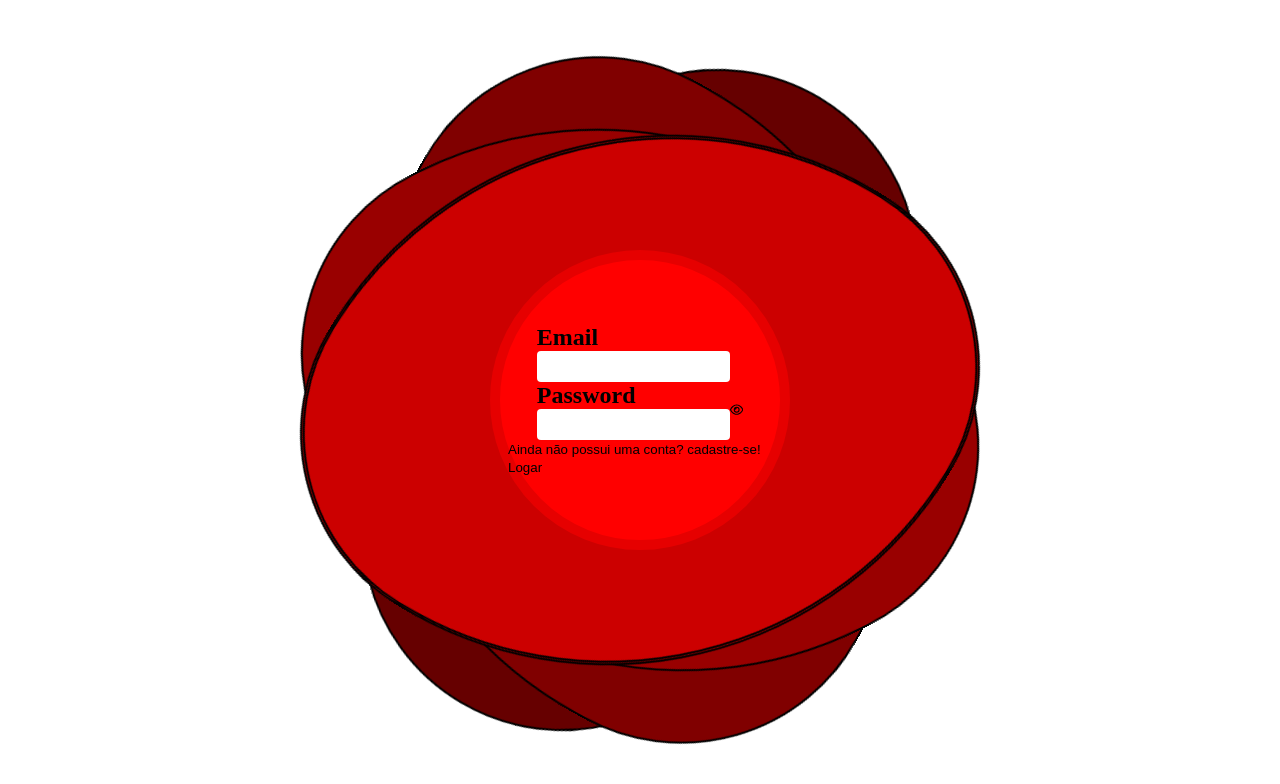
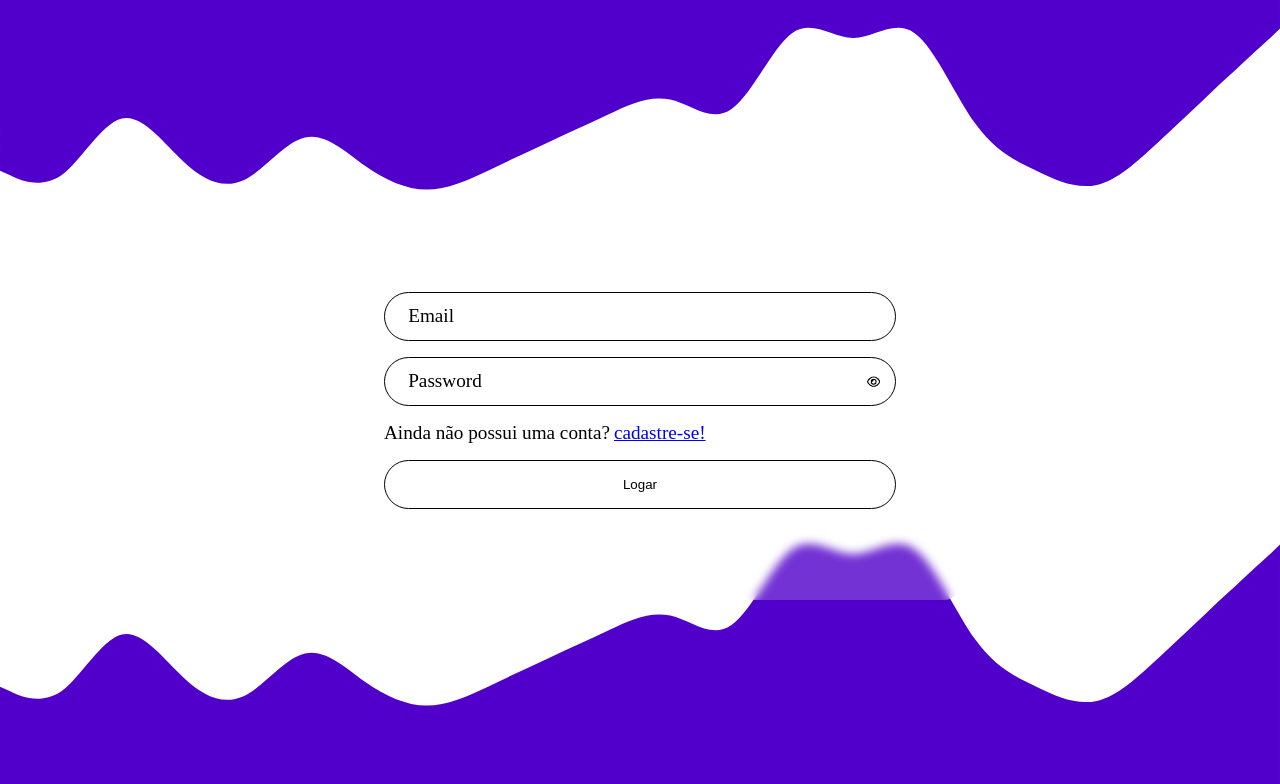
Before and after one commit to Leckller/NestTwitter, a React (Vite) app in the folder frontend/: page / in a window 1280 px wide. Shown: the top 784 px of the page. Built offline with nearby package versions, Linux system fonts and the light colour scheme.

Commit message:
feat: fiz uma pagina de login mais bonitinha; fix: consertei o icone da profile

```diff
--- a/frontend/src/components/Layout/Layout/StyledOutlet.ts
+++ b/frontend/src/components/Layout/Layout/StyledOutlet.ts
@@ -6,6 +6,7 @@ export const StyledOutlet = styled.div`
   width: 100%;
   display: flex;
   max-width: 1300px;
+  gap: 16px;
   justify-content: center;
 
   aside {
--- a/frontend/src/pages/Login/Login.tsx
+++ b/frontend/src/pages/Login/Login.tsx
@@ -1,5 +1,5 @@
 import { useState } from 'react';
-import { useNavigate } from 'react-router-dom';
+import { Link, useNavigate } from 'react-router-dom';
 import { useAppDispatch } from '../../hooks/reduxHooks';
 import { StyledLogin } from './StyledLogin';
 import { fetchLogin } from '../../redux/Thunks/User/LoginThunk';
@@ -25,27 +25,36 @@ function Login() {
 
   return (
     <StyledLogin>
+      <svg className='wave tzero' xmlns="http://www.w3.org/2000/svg" viewBox="0 0 1440 320">
+        <path fill="#5000ca" fill-opacity="1" d="M0,192L11.4,197.3C22.9,203,46,213,69,197.3C91.4,181,114,139,137,133.3C160,128,183,160,206,181.3C228.6,203,251,213,274,202.7C297.1,192,320,160,343,154.7C365.7,149,389,171,411,186.7C434.3,203,457,213,480,213.3C502.9,213,526,203,549,192C571.4,181,594,171,617,160C640,149,663,139,686,128C708.6,117,731,107,754,112C777.1,117,800,139,823,122.7C845.7,107,869,53,891,37.3C914.3,21,937,43,960,42.7C982.9,43,1006,21,1029,37.3C1051.4,53,1074,107,1097,138.7C1120,171,1143,181,1166,192C1188.6,203,1211,213,1234,208C1257.1,203,1280,181,1303,160C1325.7,139,1349,117,1371,96C1394.3,75,1417,53,1429,42.7L1440,32L1440,0L1428.6,0C1417.1,0,1394,0,1371,0C1348.6,0,1326,0,1303,0C1280,0,1257,0,1234,0C1211.4,0,1189,0,1166,0C1142.9,0,1120,0,1097,0C1074.3,0,1051,0,1029,0C1005.7,0,983,0,960,0C937.1,0,914,0,891,0C868.6,0,846,0,823,0C800,0,777,0,754,0C731.4,0,709,0,686,0C662.9,0,640,0,617,0C594.3,0,571,0,549,0C525.7,0,503,0,480,0C457.1,0,434,0,411,0C388.6,0,366,0,343,0C320,0,297,0,274,0C251.4,0,229,0,206,0C182.9,0,160,0,137,0C114.3,0,91,0,69,0C45.7,0,23,0,11,0L0,0Z"></path>
+      </svg>
       <form
         onSubmit={(e) => e.preventDefault()}
       >
 
-        <article>
-          <label>
-            <h2>Email</h2>
+        <section>
+          <article>
             <input
+              value={fields.email}
+              id='email-i'
+              required
               onChange={({ target: { value } }) => handleSetField('email', value)}
-              type="email"
+              type="text"
             />
-          </label>
+            <label htmlFor='email-i'>Email</label>
+          </article>
 
-          <article>
-            <label>
-              <h2>Password</h2>
+          <div>
+            <article>
               <input
+                value={fields.password}
+                id='password-i'
+                required
                 onChange={({ target: { value } }) => handleSetField('password', value)}
                 type={viewPassword ? 'text' : 'password'}
               />
-            </label>
+              <label htmlFor='password-i'>Password</label>
+            </article>
 
             <button onClick={() => setViewPassword((prev) => !prev)}>
               {
@@ -56,29 +65,27 @@ function Login() {
                 )
               }
             </button>
-          </article>
-        </article>
+          </div>
+
+        </section>
 
         <section>
-          <button onClick={() => navigate('/register')}>
-            Ainda não possui uma conta? cadastre-se!
-          </button>
+          <p>
+            Ainda não possui uma conta?
+            <Link to={'/register'}>
+              cadastre-se!
+            </Link>
+          </p>
           <button type="submit" onClick={() => handleSubmit()}>
             Logar
           </button>
         </section>
 
       </form>
-      <div>
-        <div>
-          <div>
-            <div>
-              <div>
-              </div>
-            </div>
-          </div>
-        </div>
-      </div>
+
+      <svg className='wave bzero' xmlns="http://www.w3.org/2000/svg" viewBox="0 0 1440 320">
+        <path fill="#5000ca" fill-opacity="1" d="M0,192L11.4,197.3C22.9,203,46,213,69,197.3C91.4,181,114,139,137,133.3C160,128,183,160,206,181.3C228.6,203,251,213,274,202.7C297.1,192,320,160,343,154.7C365.7,149,389,171,411,186.7C434.3,203,457,213,480,213.3C502.9,213,526,203,549,192C571.4,181,594,171,617,160C640,149,663,139,686,128C708.6,117,731,107,754,112C777.1,117,800,139,823,122.7C845.7,107,869,53,891,37.3C914.3,21,937,43,960,42.7C982.9,43,1006,21,1029,37.3C1051.4,53,1074,107,1097,138.7C1120,171,1143,181,1166,192C1188.6,203,1211,213,1234,208C1257.1,203,1280,181,1303,160C1325.7,139,1349,117,1371,96C1394.3,75,1417,53,1429,42.7L1440,32L1440,320L1428.6,320C1417.1,320,1394,320,1371,320C1348.6,320,1326,320,1303,320C1280,320,1257,320,1234,320C1211.4,320,1189,320,1166,320C1142.9,320,1120,320,1097,320C1074.3,320,1051,320,1029,320C1005.7,320,983,320,960,320C937.1,320,914,320,891,320C868.6,320,846,320,823,320C800,320,777,320,754,320C731.4,320,709,320,686,320C662.9,320,640,320,617,320C594.3,320,571,320,549,320C525.7,320,503,320,480,320C457.1,320,434,320,411,320C388.6,320,366,320,343,320C320,320,297,320,274,320C251.4,320,229,320,206,320C182.9,320,160,320,137,320C114.3,320,91,320,69,320C45.7,320,23,320,11,320L0,320Z"></path>
+      </svg>
     </StyledLogin>
   );
 }
--- a/frontend/src/pages/Login/StyledLogin.ts
+++ b/frontend/src/pages/Login/StyledLogin.ts
@@ -6,114 +6,141 @@ export const StyledLogin = styled.main`
   width: 100%;
   height: 100vh;
   display: flex;
-  overflow: hidden;
 
   justify-content: center;
   align-items: center;
+
+  font-size: 1.2rem;
 
   button {
     cursor: pointer;
   }
 
-  div {
-    border-radius: 400px 201px 400px 201px;
-      -webkit-border-radius: 400px 201px 400px 201px;
-      -moz-border-radius: 400px 201px 400px 201px;
-
-    ${media.sm`
-      min-width: 400px;
-      min-height: 400px;
-      border-radius: 250px 151px 250px 151px;
-        -webkit-border-radius: 250px 151px 250px 151px;
-        -moz-border-radius: 250px 151px 250px 151px;
-    `}
-
-    border: solid black 2px;
-    min-width: 600px;
-    min-height: 600px;
+  .wave {
+    position: absolute;
+    z-index: 1;
+    width: 100%;
   }
 
-  div {
-    animation: PR1 20s infinite;
-    background-color: rgb(102, 0, 0);
+  .tzero{
+    top:0;
   }
 
-  div div{
-    animation: PL1 15s infinite;
-    background-color: #800000;
-  }
+  .bzero {
+    bottom: 0;
 
-  div div div {
-    animation: PR1 10s infinite;
-    background-color: #990000;
-  }
-
-  div div div div{
-    animation: PL1 5s infinite;
-    background-color: #b30000;
-  }
-
-  div div div div div{
-    animation: none;
-    background-color: #cc0000;
   }
 
   form {
+    z-index: 10;
 
-    position: absolute;
-    z-index: 9999;
-    background-color: #ff0000;
+    backdrop-filter: blur(5px);
+    background-color: rgba(255, 255, 255, 0.2);
+
+    width: 50%;
+    max-width: 800px;
+
+    ${media.sm`
+      width: 90%;
+    `}
+
+    min-height: 300px;
+    height: 50%;
+    max-height: 600px;
+
+    border-radius: 16px;
     display: flex;
     flex-direction: column;
+    align-items: center;
     justify-content: center;
-    align-items: center;
-    padding: 8px;
-    border-radius: 9999px;
-    width: 300px;
-    min-height: 300px;
+    gap: 16px;
 
-    article > article {
+    section:nth-child(1) {
+      width: 80%;
       display: flex;
+      flex-direction: column;
+      gap: 16px;
+
+      article {
+        width: 100%;
+        position: relative;
+
+        label {
+          padding: 0 5px;
+          position: absolute;
+          top: 50%;
+          left: 1em;
+          transform: translateY(-50%);
+          pointer-events: none;
+          transition: .3s;
+        }
+
+        input {
+          width: 100%;
+          border: solid black 1px;
+          border-radius: 32px;
+          padding: 16px;
+          background-color: transparent;
+          outline: none;
+        }
+
+        input:focus~label,
+        input:valid~label{
+          top: 0;
+          background-color: white;
+          border: 1px solid black;
+          font-size: 0.7rem;
+        }
+
+      }
+
+      div {
+        gap: 8px;
+        display: flex;
+        position: relative;
+        align-items: center;
+
+        input {
+          padding-right: 30px;
+        }
+
+        button {
+          right: 1rem;
+          position: absolute;
+          transform: translateY(2px);
+        }
+      }
+
     }
 
-    input {
-      outline: none;
-      border: none;
-      padding: 8px;
-      border-radius: 4px;
+    section:nth-child(2) {
+      display: flex;
+      flex-direction: column;
+      width: 80%;
+      gap: 16px;
+
+      // Ainda não possui cadastro/login
+      p {
+        display: flex;
+        flex-wrap: wrap;
+        gap: 4px;
+      }
+
+      // Logar
+      button {
+        border: solid black 1px;
+        border-radius: 32px;
+        padding: 16px;
+      }
+
     }
+  }
 
-    ${media.xxs`
-      width: 100%;
-      label {
-        width: 100%;
-      }
-      input {
-        width: 100%;
-
-      }
-    `}
-
-    border: 10px solid #e60000;
+  @keyframes textFrame {
+    100% {
+      transform: translate(-45px);
+    }
 
   }
 
-  @keyframes PR1 {
-    0% {
-      transform: rotate(0deg);
-    }
-    100% {
-      transform: rotate(360deg);
-    }
-  }
-
-  @keyframes PL1 {
-    0% {
-      transform: rotate(360deg);
-    }
-    100% {
-      transform: rotate(0deg);
-    }
-  }
-
 `;
--- a/frontend/src/pages/Profile/EditProfile.tsx
+++ b/frontend/src/pages/Profile/EditProfile.tsx
@@ -1,9 +1,15 @@
 import { useAppSelector } from "../../hooks/reduxHooks";
 import DefaultBanner from '../../assets/ProfilePictures/banner.png';
 import DefaultIcon from '../../assets/ProfilePictures/iconFace.png';
+import { EditProfileType } from "../../types/User/UserType";
+import { useState } from "react";
 
 function EditProfile() {
   const { profile } = useAppSelector(s => s.Post);
+
+  const [editProfile, setEditProfile] = useState<EditProfileType>({
+    address: '', banner: '', description: '', name: '', photo: ''
+  })
 
   return (
     <div>
--- a/frontend/src/pages/Profile/Profile.tsx
+++ b/frontend/src/pages/Profile/Profile.tsx
@@ -2,7 +2,7 @@ import { useEffect, useState } from "react"
 import { useParams } from "react-router-dom"
 import { useAppDispatch, useAppSelector } from "../../hooks/reduxHooks"
 import { fetchProfile } from "../../redux/Thunks/User/ProfileThunk";
-import { StyledProfile } from "./StyledProfile";
+import { StyledProfile } from "./Styles/StyledProfile";
 import DefaultBanner from '../../assets/ProfilePictures/banner.png';
 import DefaultIcon from '../../assets/ProfilePictures/iconFace.png';
 import GroupPost from "../../components/Posts/GroupPost/GroupPost";
@@ -12,9 +12,7 @@ import { resetProfile, setLocalPosts, setPage } from "../../redux/Reducers/Post"
 import SinglePost from "../../components/Posts/SinglePost/SinglePost";
 import { fetchUserAnswers } from "../../redux/Thunks/Post/UserAnswers";
 import { fetchUserLikedPosts } from "../../redux/Thunks/User/UserLikedPostsThunk";
-import { EditProfileType } from "../../types/User/UserType";
-
-
+import EditProfile from "./EditProfile";
 
 function Profile() {
   const { id } = useParams();
@@ -23,9 +21,7 @@ function Profile() {
   const { profile, localPost, profileAnswers, profileLikes, pages } = useAppSelector(s => s.Post);
   const { token, userId } = useAppSelector(s => s.User);
 
-  const [editProfile, setEditProfile] = useState<EditProfileType>({
-    address: '', banner: '', description: '', name: '', photo: ''
-  })
+  const [edit, setEdit] = useState(false);
 
   useEffect(() => {
     dispatch(fetchProfile({ authorization: token, userId: +id! }));
@@ -38,15 +34,18 @@ function Profile() {
     <>
       {profile ? (
         <StyledProfile>
-
+          {edit && <EditProfile />}
           <div>
             <article>
               <img src={profile.user.banner || DefaultBanner} alt={`${profile.user.name}-banner`} />
             </article>
             <article>
               <img src={profile.user.photo || DefaultIcon} alt={`${profile.user.name}-photo`} />
+
               {userId === +id! ? (
-                <button>Editar Perfil</button>
+                <button>
+                  Editar Perfil
+                </button>
               ) : (
                 <button onClick={() => dispatch(fetchFollow({ authorization: token, followedId: +id! }))}>
                   {profile.user.isFollowing ? 'seguindo' : 'seguir'}
--- a/frontend/src/pages/Profile/StyledProfile.tsx
+++ b/frontend/src/pages/Profile/Styles/StyledProfile.tsx
@@ -1,5 +1,5 @@
 import styled from "styled-components";
-import media from "../../utils/media";
+import media from "../../../utils/media";
 
 export const StyledProfile = styled.main`
 
@@ -35,12 +35,11 @@ export const StyledProfile = styled.main`
 
         ${media.sm`
           transform: translateY(-50px);
+          width: 35%;
         `}
 
         border-radius: 99999px;
-        width: 35%;
         max-width: 200px;
-        height: 35%;
         max-height: 200px;
       }
 
```
